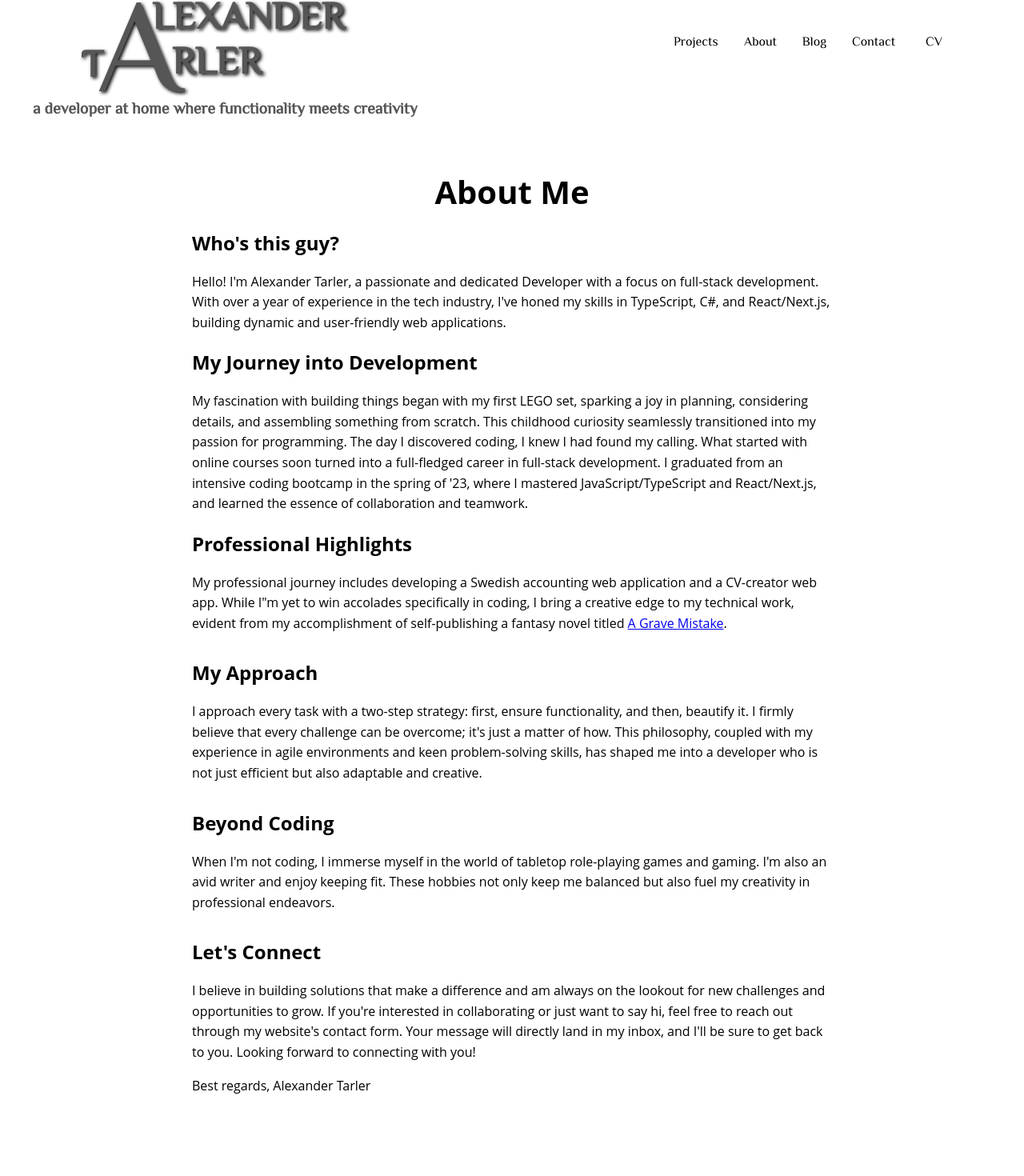
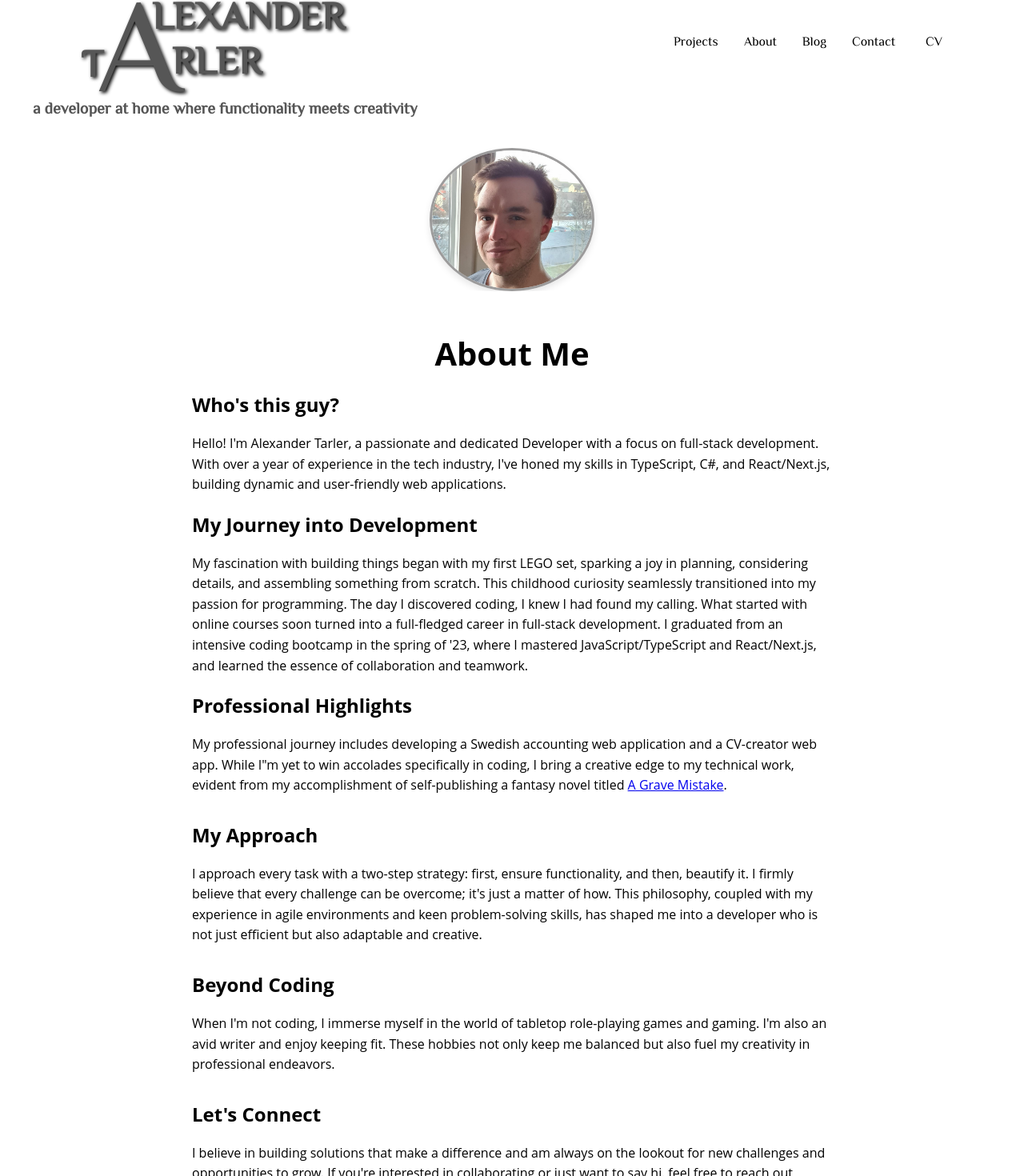
Before and after one commit to AlexanderTarler/new-portfolio, a Next.js app: page /about in a window 1280 px wide. Shown: the part 55-1525 px from the top of the page at 80% size. Before the commit the page ends 1497 px from the top, so only its background shows below. Built offline with nearby package versions, Linux system fonts and the light colour scheme.

Commit message:
Added a title to the contact page

```diff
--- a/src/app/about/page.tsx
+++ b/src/app/about/page.tsx
@@ -1,10 +1,19 @@
-// Import the CSS module<p className={styles.paragraph}>
+import Image from "next/image"; // Import the Image component from the correct package
 import Link from "next/link";
 import styles from "../../styles/About.module.css";
 
 const About: React.FC = () => {
   return (
     <div className={styles.aboutPage}>
+      <div className={styles.profileImageContainer}>
+        <Image
+          src="/images/profile_picture.png"
+          alt="Alexander Tarler"
+          width={200} // Set the width to the size of the image you want to display
+          height={200} // Set the height to the same value to maintain aspect ratio for a circle
+          layout="intrinsic" // Use "fixed" if the image should not resize with the viewport
+        />
+      </div>
       <h1 className={styles.aboutHeader}>About Me</h1>
       <section className={styles.intro}>
         <h2 className={styles.subheader}>Who&apos;s this guy?</h2>
@@ -73,9 +82,10 @@ const About: React.FC = () => {
           I believe in building solutions that make a difference and am always
           on the lookout for new challenges and opportunities to grow. If
           you&apos;re interested in collaborating or just want to say hi, feel
-          free to reach out through my website&apos;s contact form. Your message
-          will directly land in my inbox, and I&apos;ll be sure to get back to
-          you. Looking forward to connecting with you!
+          free to reach out through my website&apos;s{" "}
+          <Link href={"/contact"}>contact form</Link>. Your message will
+          directly land in my inbox, and I&apos;ll be sure to get back to you.
+          Looking forward to connecting with you!
           <p>Best regards, Alexander Tarler</p>
         </p>
       </section>
--- a/src/app/blog/page.tsx
+++ b/src/app/blog/page.tsx
@@ -16,7 +16,7 @@ const PlaceholderBlogPost: BlogPost = {
   content: "This is a placeholder blog post. Replace it with your own content.",
 };
 
-const BlogPosts: React.FC<any> = () => {
+const BlogPosts: React.FC<BlogPostsProps> = () => {
   const posts = [PlaceholderBlogPost];
 
   return (
--- a/src/styles/About.module.css
+++ b/src/styles/About.module.css
@@ -26,3 +26,20 @@
   line-height: 1.6;
   margin-bottom: 1rem;
 }
+
+.profileImageContainer {
+  display: flex;
+  justify-content: center;
+  align-items: center;
+  width: 100%;
+  margin-bottom: 50px;
+  overflow: hidden;
+  border-radius: 50%;
+}
+
+.profileImageContainer img {
+  border-radius: 50%;
+  border: 3px solid #9c9b9b;
+  box-shadow: 0 4px 8px rgba(0, 0, 0, 0.1);
+  object-fit: cover;
+}
--- a/src/styles/BrokenButton.module.css
+++ b/src/styles/BrokenButton.module.css
@@ -101,11 +101,11 @@
     opacity: 1;
   }
   100% {
-    transform: translateY(100vh); /* Move the element completely out of view */
+    transform: translateY(100vh);
     opacity: 0;
   }
 }
 
 .fallAndDisappear {
-  animation: fallAndDisappear 2s forwards; /* 'forwards' keeps the element at the end state of the animation */
+  animation: fallAndDisappear 2s forwards;
 }
```
Also changed, not shown: src/app/contact/page.tsx (+3 -18 lines), src/styles/Contact.module.css (+7 -0 lines), public/images/profile_picture.png (added).
